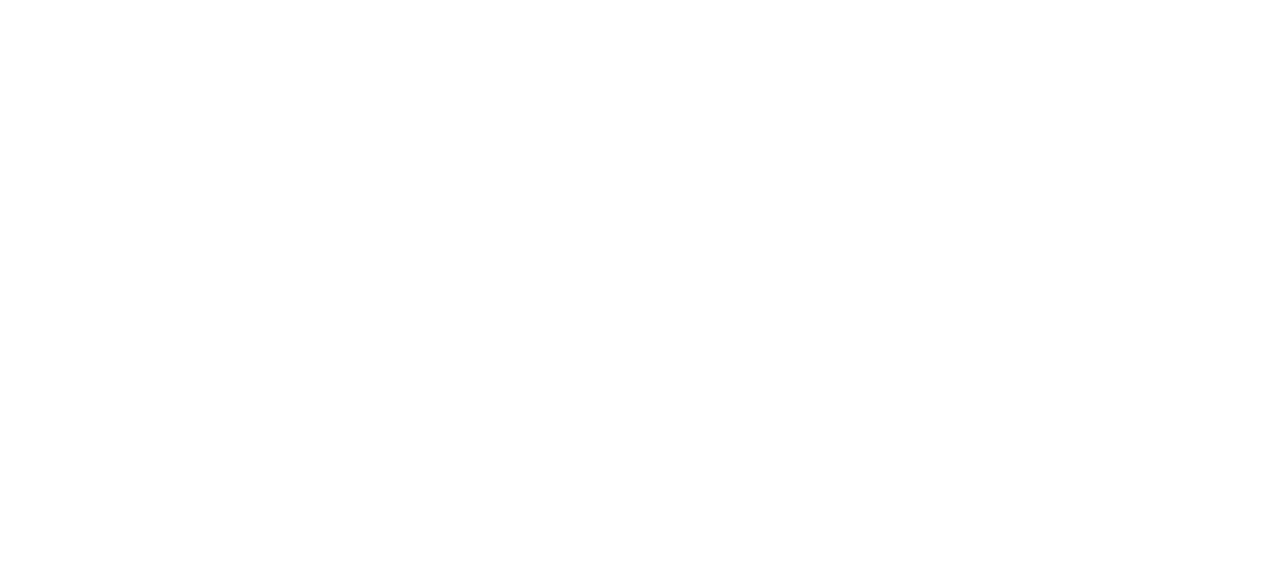
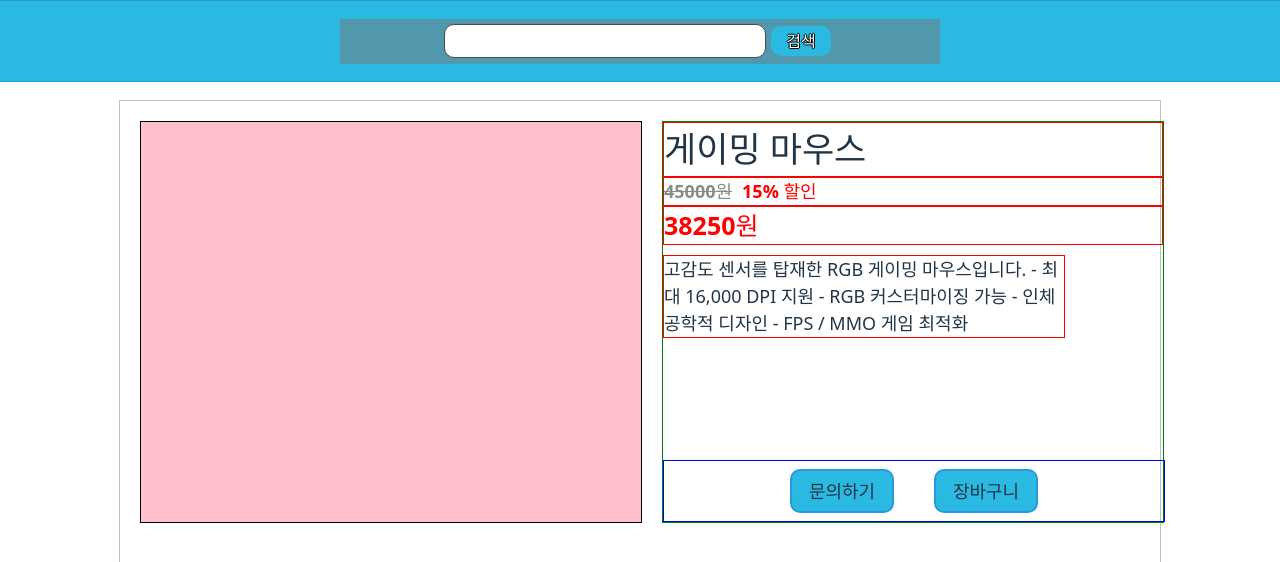
Before and after one commit to khstony/shopping, a React (Vite) app in the folder front-shop/: page /offer in a window 1280 px wide. Before the commit this address had no page. Shown: the top 562 px of the page. Built offline with nearby package versions, Linux system fonts and the light colour scheme.

Commit message:
상세페이지UI

```diff
--- a/front-shop/src/App.tsx
+++ b/front-shop/src/App.tsx
@@ -5,6 +5,8 @@
 import Login from './pages/Login';
 import Register from './pages/Register'
 import MainPage from './pages/MainPage'
+import SellerPage from './pages/Sellerpage';
+import OfferInfo from './pages/OfferInfo';
 import './App.css'
 
 function App() {
@@ -15,6 +17,8 @@
         <Route path = "/" element = {<Login/>}/>
         <Route path = "/register" element = {<Register/>}/>
         <Route path = "/main" element = {<MainPage/>}/>
+        <Route path = "/seller" element = {<SellerPage/>}/>
+        <Route path = "/offer" element = {<OfferInfo/>}/>
       </Routes>
     </BrowserRouter>
   )
--- a/front-shop/src/components/OfferCell.css
+++ b/front-shop/src/components/OfferCell.css
@@ -2,16 +2,20 @@
     width :230px;
     height: 320px;
     background-color: white;
-    border : 1px solid #d4d4d4;
+    border : 1px solid transparent;
     display : flex;
     flex-direction: column;
     position: relative;
 }
 
+.cell-wrapper:hover{
+    border : 1px solid #949494
+}
+
 
 
 .cell-image{
-    width : 230px;
+    width : 100%;
     height : 200px;
     aspect-ratio: 1 / 1;
     background-color: pink;
--- a/front-shop/src/components/OfferCell.tsx
+++ b/front-shop/src/components/OfferCell.tsx
@@ -19,8 +19,7 @@
   } = props;
 
   const isSoldOut = stock===0;
-  const discountRate = Number(discount_rate);
-  const isDiscounted = discountRate > 0;
+  const isDiscounted = discount_rate > 0;
   const actualPrice = product_price * (1 - discount_rate/100);
 
 
--- a/front-shop/src/pages/Mainpage.css
+++ b/front-shop/src/pages/Mainpage.css
@@ -28,6 +28,7 @@
     align-items : center;
     justify-content: center;
     display : flex;
+    z-index : 1000;
 }
 
 .main-header-menubox{
--- /dev/null
+++ b/front-shop/src/pages/OfferInfo.css
@@ -0,0 +1,119 @@
+.offer-image{
+    width : 500px;
+    height : 400px;
+    border : 1px solid black;
+    background-color: pink;
+    aspect-ratio: 1 / 1;
+    position: relative;
+}
+
+.offer-extra-zone{
+    width : 500px;
+    height : 400px;
+    display : flex;
+    flex-direction: column;
+    border : 1px solid green;
+}
+
+.offer-product-name{
+    font-size : 35px;
+    font-weight: 700;
+    text-align: left;
+    border : 1px solid red;
+}
+
+.offer-product-description{
+    font-size : 18px;
+    text-align: left;
+    width : 400px;
+    margin-top : 10px;
+    border : 1px solid red;
+}
+
+.offer-product-price{
+    font-size : 25px;
+    font-weight: 600;
+    text-align: left;
+    border : 1px solid red;
+}
+
+.offer-product-button-zone{
+    width : 100%;
+    height : 60px;
+    border : 1px solid blue;
+    display: flex;
+    flex-direction: row;
+    align-items: center;
+    justify-content: center;
+    margin-top : auto;
+}
+
+.offer-discount-exclusive-section{
+    display: flex;
+    border : 1px solid red;
+}
+
+.offer-pre-discount{
+    font-size : 18px;
+    font-weight: 700;
+    text-decoration: line-through;
+    color : #8b8b8b
+}
+
+.offer-discount-rate{
+    font-size : 18px;
+    font-weight : 700;
+    color : red;
+    padding-left : 10px;
+}
+
+.discount-highlight{
+    color : red;
+}
+
+.offer-button{
+    width : 100px;
+    height : 40px;
+    font-size : 18px;
+    background-color:#2AB9E0;
+    font-weight : 700;
+    margin : 20px;
+    display: flex;
+    text-align: center;
+    align-items: center;
+    justify-content: center;
+    border : 2px solid #2a97e0;
+    border-radius: 10px;
+}
+
+.soldout-highlight{
+    background-color: gray;
+    color : rgb(207, 207, 207);
+}
+
+.offer-check-chat:hover{
+    background-color: #2a97e0;
+    cursor: pointer;
+}
+
+.offer-add-cart:hover{
+    background-color: #2a97e0;
+    cursor: pointer;
+}
+
+.soldout-tag{
+    text-align: center;
+    display: flex;
+    align-items: center;
+    justify-content: center;
+    width : 100%;
+    height : 50px;
+    font-size :  20px;
+    font-weight: 700;
+    position: absolute;
+    top : 100%;
+    transform: translate(0%, -100%);
+    margin-top : auto;
+    background-color: #adadad;
+    opacity: 0.5;
+}
--- /dev/null
+++ b/front-shop/src/pages/OfferInfo.tsx
@@ -0,0 +1,70 @@
+import React, { useEffect, useState, useRef } from 'react';
+import { useNavigate } from "react-router-dom";
+import "./MainPage.css"
+import "./OfferInfo.css"
+import type {Offer} from "../types/offer";
+import { testOfferDetail } from '../testdata/testOfferDetail';
+import api from "../api/axiosInstance";
+
+function OfferInfo() {
+
+
+  const navigate = useNavigate();
+  const [offerDetail, setOfferDetail] = useState<Offer>();
+
+  const fetchOfferDetail = () =>{
+    setOfferDetail(testOfferDetail);
+  }
+
+  useEffect(() => {
+    fetchOfferDetail();
+    console.log("상세정보 패치", testOfferDetail);
+  });
+
+  if (!offerDetail) return <div>로딩중...</div>;
+  const isDiscounted = offerDetail.discount_rate>0;
+  const actualPrice = offerDetail.product_price * (1 - offerDetail.discount_rate / 100);
+  const isSoldOut = offerDetail.stock === 0;
+
+
+  return (
+    <div className="main-wrapper">
+        <div className="main-header">
+            <div className='main-header-menubox'>
+                <input className = "main-searchbox"/>
+                <div className = "main-search-button">검색</div>
+
+            </div>
+
+        </div>
+
+        <div className = "main-center-zone">
+            <div className = "offer-image">
+                {isSoldOut && <div className = "soldout-tag">품절</div>}
+            </div>
+            <div className = "offer-extra-zone">
+                {offerDetail && (<>
+                <div className = "offer-product-name">{offerDetail.product_name}</div>
+                {offerDetail.discount_rate>0 && (<div className = "offer-discount-exclusive-section">
+                    <div className = "offer-pre-discount">{offerDetail.product_price}원</div>
+                    <div className = "offer-discount-rate">{offerDetail.discount_rate}% 할인</div>
+                </div>)}
+                <div className = {`offer-product-price ${isDiscounted? "discount-highlight":""}`}>{actualPrice}원</div>
+                <div className = "offer-product-description">{offerDetail.product_desc}</div>
+                <div className = "offer-product-button-zone">
+                    <div className = "offer-button offer-check-chat">문의하기</div>
+                    <div className = {`offer-button  ${isSoldOut? "soldout-highlight":"offer-add-cart"}`}>{isSoldOut? ("품절"): ("장바구니")}</div>
+                </div>
+                </>
+
+                )}
+
+            </div>
+
+        </div>
+
+    </div>
+  )
+
+}
+export default OfferInfo
--- /dev/null
+++ b/front-shop/src/pages/Sellerpage.tsx
@@ -0,0 +1,43 @@
+import React, { useEffect, useState, useRef } from 'react';
+import "./Mainpage.css";
+import {testshop} from "../testdata/testshop";
+import type { Offer } from "../types/offer"
+import OfferCell from "../components/OfferCell";
+
+function SellerPage() {
+
+
+
+  const [offerList, setOfferList] = useState<Offer[]>([]);
+
+  const fetchOffer = () =>{
+    setOfferList(testshop);
+  }
+
+  useEffect(() => {
+    fetchOffer();
+    console.log("오퍼 패치됨", offerList);
+  },[]);
+
+  return (
+    <div className = "main-wrapper">
+      <div className = "main-header">
+        <div className = "main-header-menubox">
+          <input className = "main-searchbox"/>
+          <div className = "main-search-button">검색</div>
+        </div>
+      </div>
+      <div className = "main-center-zone">
+        {offerList.map((offer) => (
+          <OfferCell
+            key = {offer.id}
+            {...offer}
+
+          />
+        ))}
+      </div>
+    </div>
+
+  )
+}
+export default SellerPage
--- /dev/null
+++ b/front-shop/src/testdata/testOfferDetail.tsx
@@ -0,0 +1,19 @@
+import type { Offer } from "../types/offer";
+
+export const testOfferDetail: Offer = {
+  id: 2,
+  uploader: 2,
+  product_name: "게이밍 마우스",
+  product_image: "/images/mouse.jpg",
+  product_desc: `
+고감도 센서를 탑재한 RGB 게이밍 마우스입니다.
+
+- 최대 16,000 DPI 지원
+- RGB 커스터마이징 가능
+- 인체공학적 디자인
+- FPS / MMO 게임 최적화
+`,
+  product_price: 45000,
+  discount_rate: 15,
+  stock: 1,
+};
```
Also changed, not shown: front-shop/src/pages/Sellerpage.css (added).
